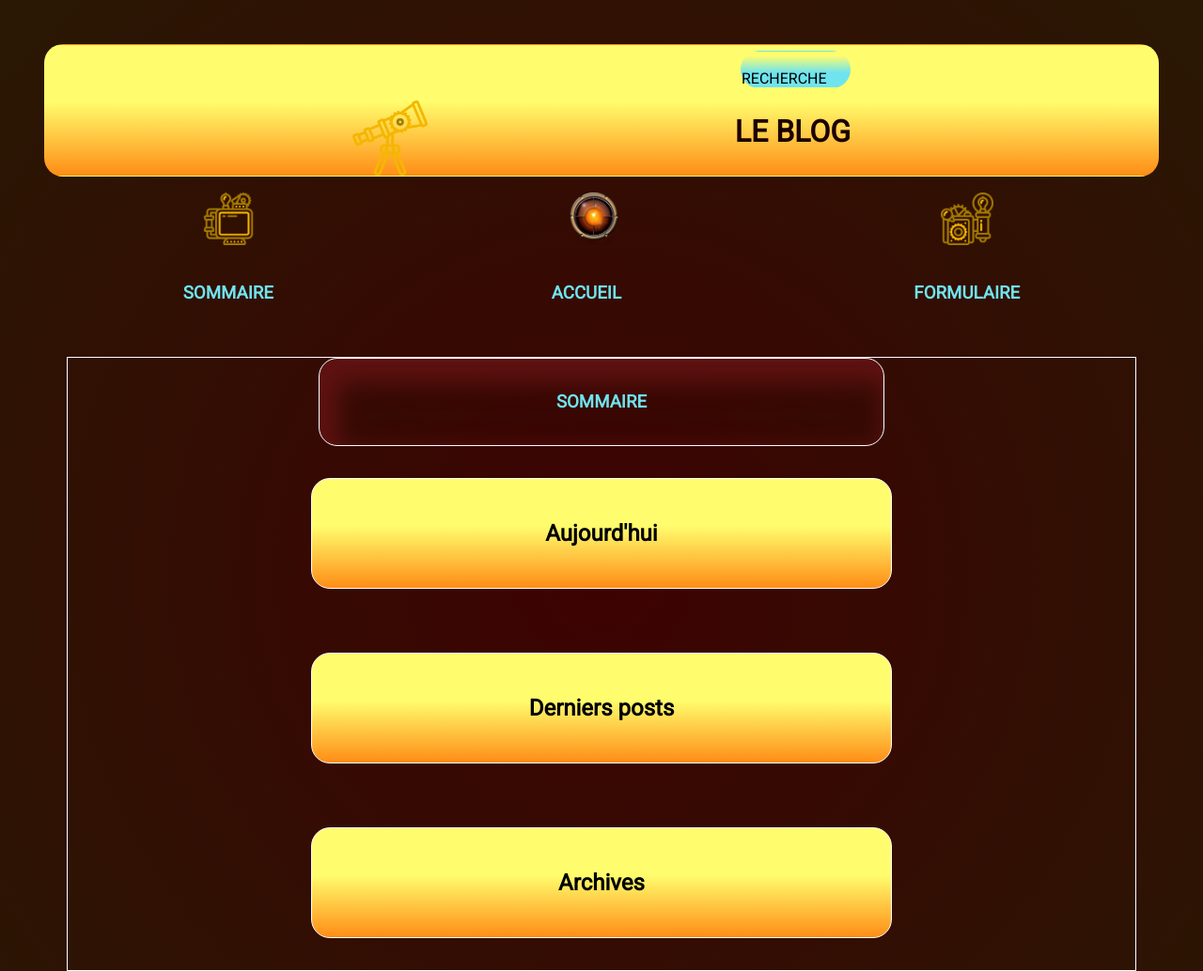
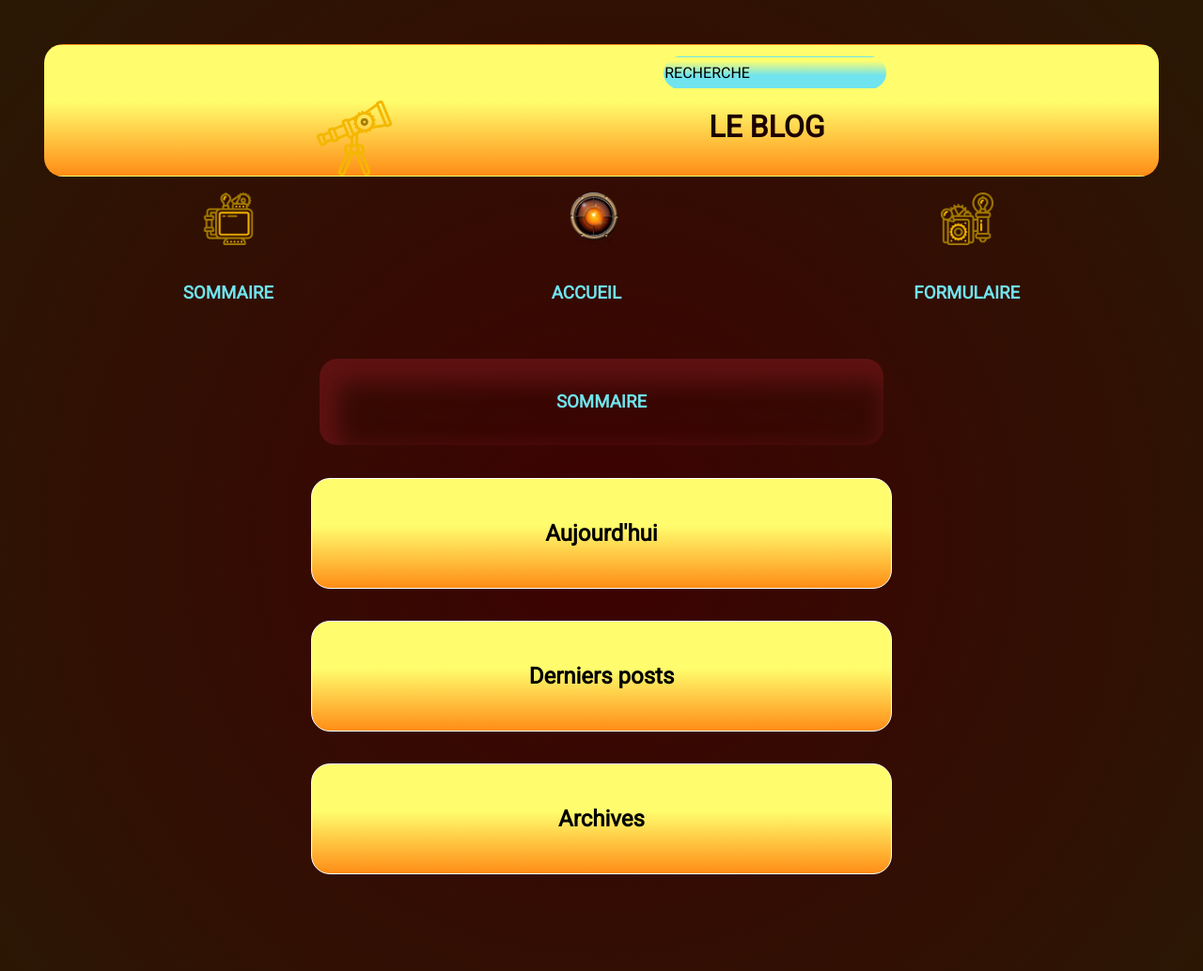
Before and after one commit to MarieLATASTE/blog, a website: page sommaire.html in a window 1280 px wide. Shown: the top 1034 px of the page at 94% size. Drawn offline with Linux system fonts and the light colour scheme.

Commit message:
formulaire
+ formulaire

```diff
--- a/accueil.css
+++ b/accueil.css
@@ -34,18 +34,19 @@ header{
     /* align-items: space-around; */
 }
 .search{
-    padding-top:15%;
+    padding-top:3%;
+    padding-bottom: 3%;
+    padding-right: 9rem;
     border:1px solid transparent;
     border-radius:20px;
     background:rgb(111,228,238);
     background:linear-gradient(0deg, rgba(111,228,238,1) 41%, rgba(255,253,109,1) 89%);
     margin-top:5%;
-    padding-right:25%;
-    margin-bottom:5%;
-    margin-left:5%;
+    margin-right:0%;
 }
 h1{
     color:#1C0000;
+    margin-left: 3rem;
 }
 h3, h5{
     color:#6FE4EE;
@@ -91,7 +92,7 @@ nav{
 }
 /* page sommaire.html */
 .container{
-    border: 1px solid white;
+    border: 1px solid transparent;
     margin-left: 5%;
     margin-right: 5%;
     margin-bottom: 5%;
@@ -99,6 +100,16 @@ nav{
     flex-wrap:wrap;
     justify-content: space-around;
     align-items: stretch;
+}
+.box1{
+    padding: 1rem;
+    border: 1px solid transparent;
+    border-radius: 20px;
+    text-align: center;
+    padding: 1rem;
+    height: 20%;
+    box-shadow:10px 15px 25px 10px rgb(95, 18, 18) inset;
+    width: 50%;
 }
 .box2, .box3, .box4{
     padding: 1.5rem;
@@ -108,40 +119,27 @@ nav{
     background: rgb(255,253,109);
     background: linear-gradient(180deg, rgba(255,253,109,1) 43%, rgba(255,141,22,1) 100%);
     width: 50%;
-    margin: 3%;
-}
-.box1{
-    padding: 1rem;
-    border: 1px solid white;
-    border-radius: 20px;
-    text-align: center;
-    padding: 1rem;
-    height: 20%;
-    box-shadow:10px 15px 25px 10px rgb(95, 18, 18) inset;
-    width: 50%;
+    margin-top: 3%;
 }
 .box2, .box3, .box4{
-
-    height: 10%;
+    height: 15%;
 }
-
+.box4{
+    margin-bottom: 3%;
+}
 footer{
     display: flex;
     flex-direction: column;
     align-items: center;
     justify-content: space-evenly;
-
 }
 ul > li{
     display: inline;
     color: #6FE4EE;
-    font-size: 1.5em;
-
+    font-size: 1rem;
 }
-
 .one{
     padding-right: 1rem;
-    /* padding-left: 0; */
 }
 .one1{
     padding-right: 1rem;
--- a/sommaire.html
+++ b/sommaire.html
@@ -18,7 +18,7 @@
 
         <nav>
             <div class="articles">
-                <div class="image"><a href="articles.html"><img class="mini" src="./images/computer.png"></a></div>
+                <div class="image"><a href="sommaire.html"><img class="mini" src="./images/computer.png"></a></div>
                 <h3 class="lien">SOMMAIRE</h3>
             </div>
             <div class="accueil">
```
Also changed, not shown: form.html (+34 -1 lines), index.html (+1 -2 lines).
